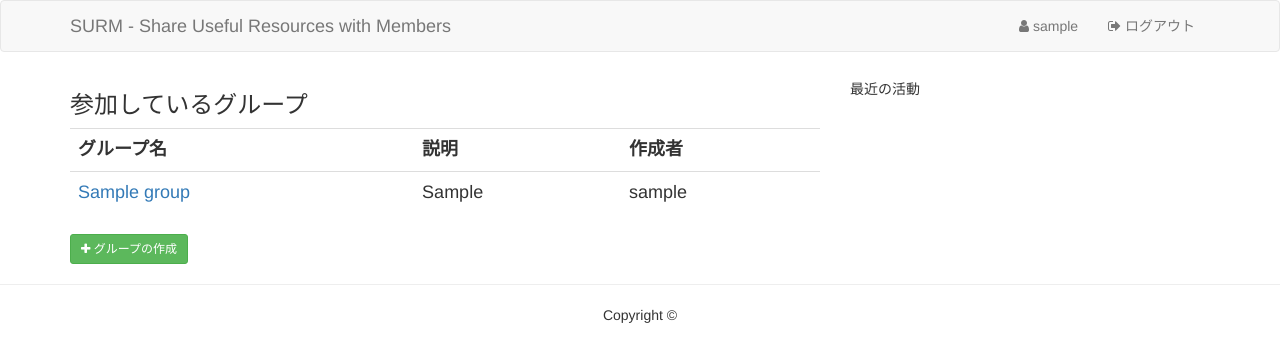
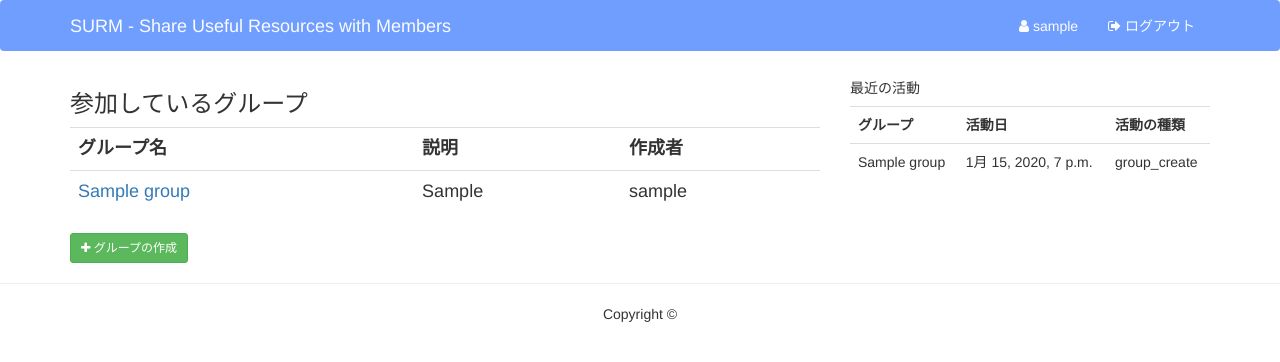
Before and after one commit to tomita0119/Private-Django-Project, a Django app: page /surm/ in a window 1280 px wide. Shown: the top 362 px of the page. Run offline with Django 3.2, Linux system fonts and the light colour scheme; a user stored in the database is signed in; tables that the repository leaves empty hold one stand-in row (values such as "Sample post"); some libraries are stand-ins or nearby versions.

Commit message:
トップページに最近の活動履歴を追加 ついでにnavbarの色も変えた

```diff
--- a/static/css/base.css
+++ b/static/css/base.css
@@ -1,3 +1,11 @@
+.navbar-custom {
+    background:#709eff;
+    border-bottom:none;
+}
+.navbar-custom .container a{
+    color: #fafcff;
+}
+
 #footer{
     text-align: center;
 }
--- a/surm/views.py
+++ b/surm/views.py
@@ -51,11 +51,14 @@ def index(request):
 
     try:
         mygroups = Group.objects.filter(joingroup__user__exact=request.user)
+        my_actionhistories = ActionHistory.objects.filter(user=request.user)
         print mygroups
+        print my_actionhistories
         context = {
             'title': 'index',
             'mygroups': mygroups,
-            'message': message
+            'my_actionhistories': my_actionhistories,
+            'message': message,
         }
     except:
         context = {
--- a/templates/base.html
+++ b/templates/base.html
@@ -17,7 +17,7 @@
 
 <body>
     <div class="wrapper">
-        <div class="navbar navbar-default">
+        <div class="navbar navbar-custom">
             <div class="container">
                 <div class="navbar-header">
                     <button type="button" class="navbar-toggle" data-toggle="collapse" data-target=".navbar-collapse">
--- a/templates/surm/index.html
+++ b/templates/surm/index.html
@@ -38,6 +38,20 @@
         </div>
         <div class="col-sm-4">
             <h5>最近の活動</h5>
+            <table class="table">
+                <tr>
+                    <th>グループ</th>
+                    <th>活動日</th>
+                    <th>活動の種類</th>
+                </tr>
+                {% for my_actionhistory in my_actionhistories %}
+                <tr>
+                    <td>{{ my_actionhistory.group.name }}</td>
+                    <td>{{ my_actionhistory.acted }}</td>
+                    <td>{{ my_actionhistory.kind }}</td>
+                </tr>
+                {% endfor %}
+            </table>
         </div>
     </div>
 {% endblock %}
```
